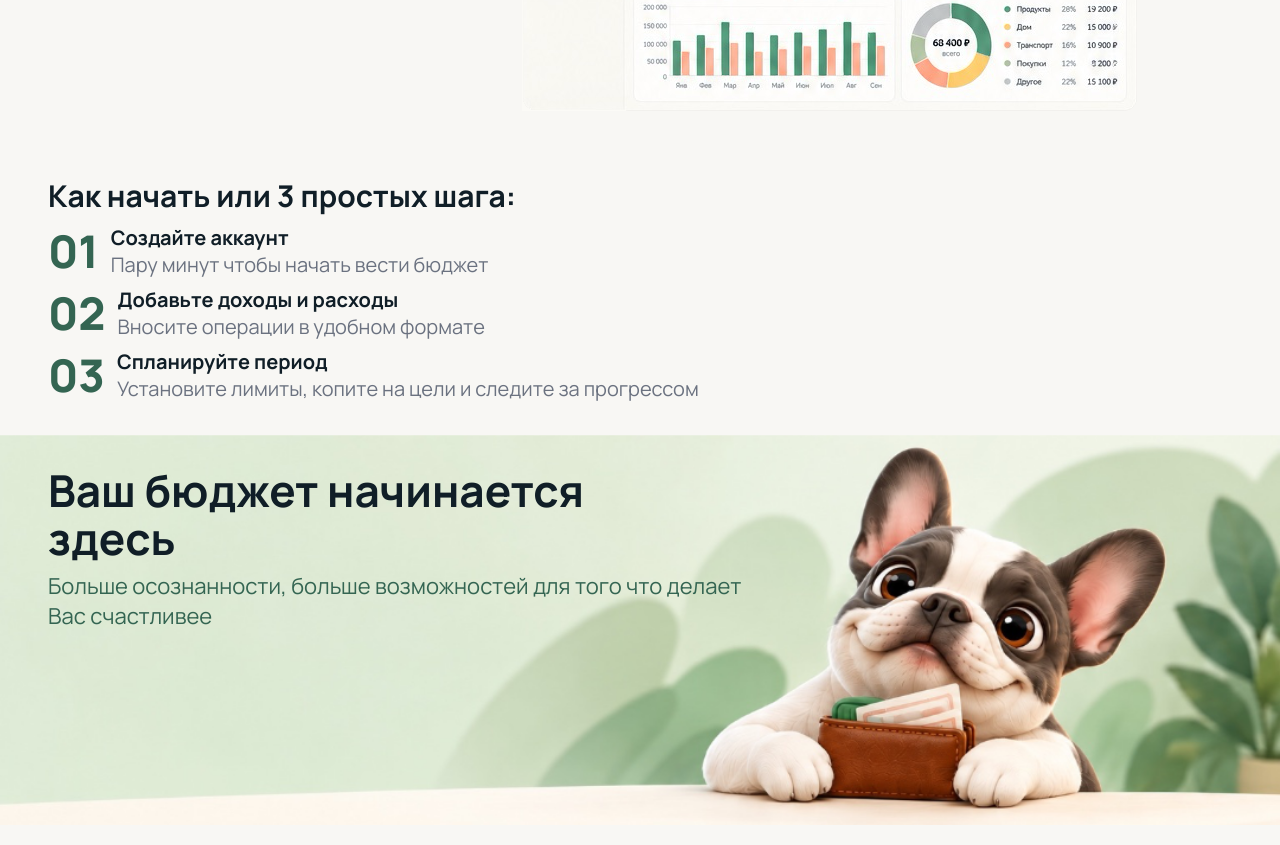
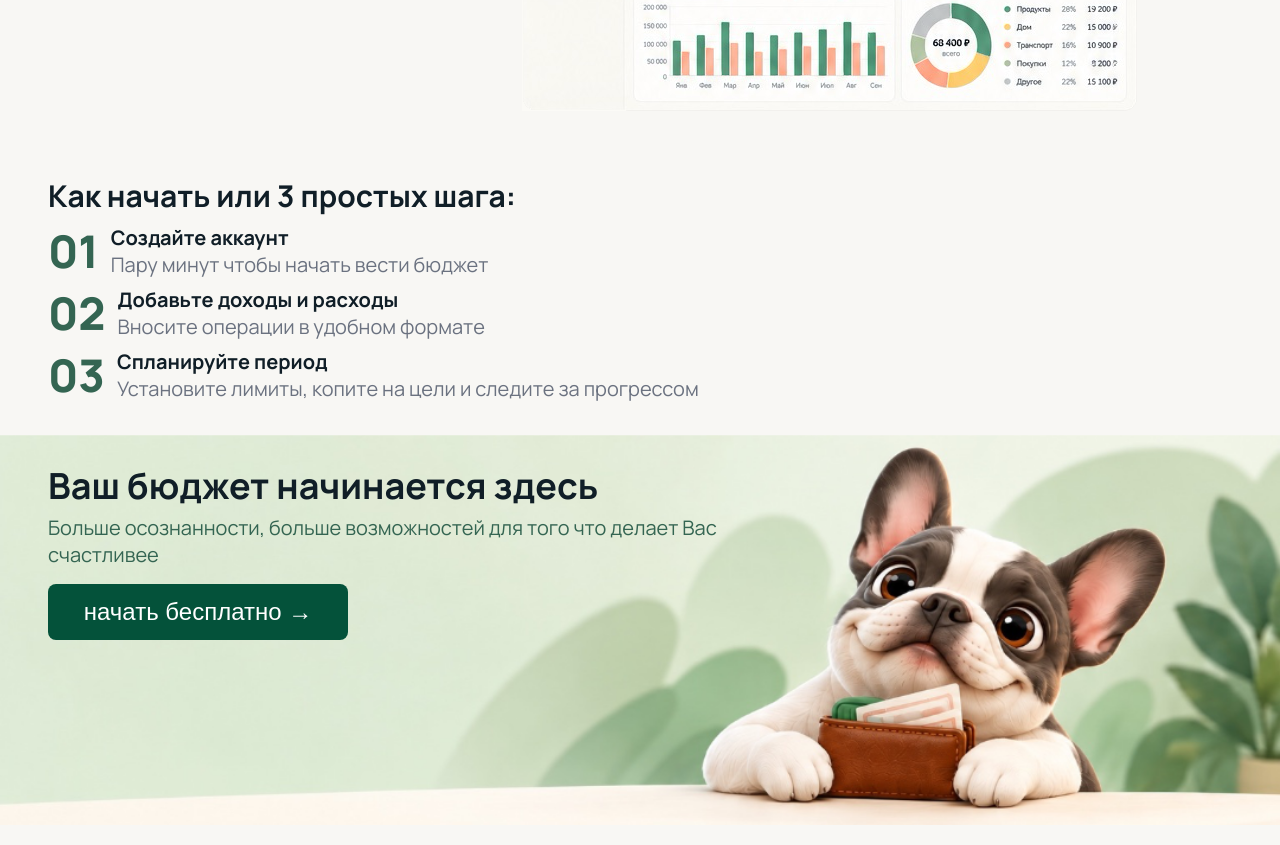
Before and after one commit to Flynnrcore/bullget, a React (Vite) app: page / in a window 1280 px wide. Shown: the part 1130-1975 px from the top of the page. Built offline with nearby package versions, Linux system fonts and the light colour scheme.

Commit message:
Добавил дополнительную кнопку регистрации в футер секцию главной страницы

```diff
--- a/src/pages/MainPage/MainPage.css
+++ b/src/pages/MainPage/MainPage.css
@@ -155,6 +155,10 @@
   height: auto;
 }
 
+.additional_button {
+  display: none;
+}
+
 @media (min-width: 767px) {
   .brand {
     margin-bottom: 12px;
@@ -200,11 +204,15 @@
   }
 
   .cta-section {
-    font-size: 1.1em;
+    font-size: 1em;
   }
 
   .cta-section h3 {
-    font-size: 2em;
+    font-size: 1.8em;
+  }
+
+  .additional_button {
+    display: block;
   }
 }
 
--- a/src/pages/MainPage/MainPage.tsx
+++ b/src/pages/MainPage/MainPage.tsx
@@ -94,6 +94,9 @@ export const MainPage = () => {
         <p className="text-accent">
           Больше осознанности, больше возможностей для того что делает Вас счастливее
         </p>
+        <div className="additional_button">
+          <Button name="начать бесплатно →" css={{ marginTop: '8px' }} />
+        </div>
       </div>
     </>
   );
```
